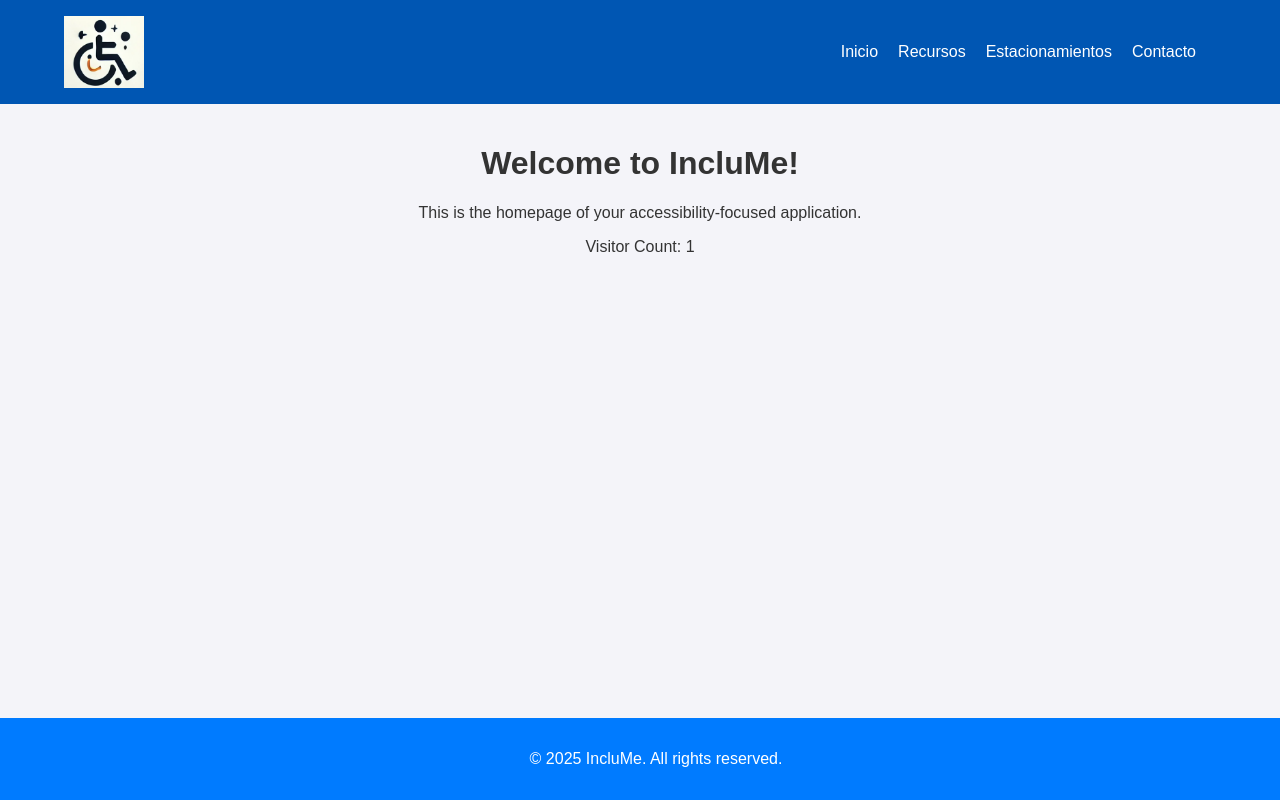
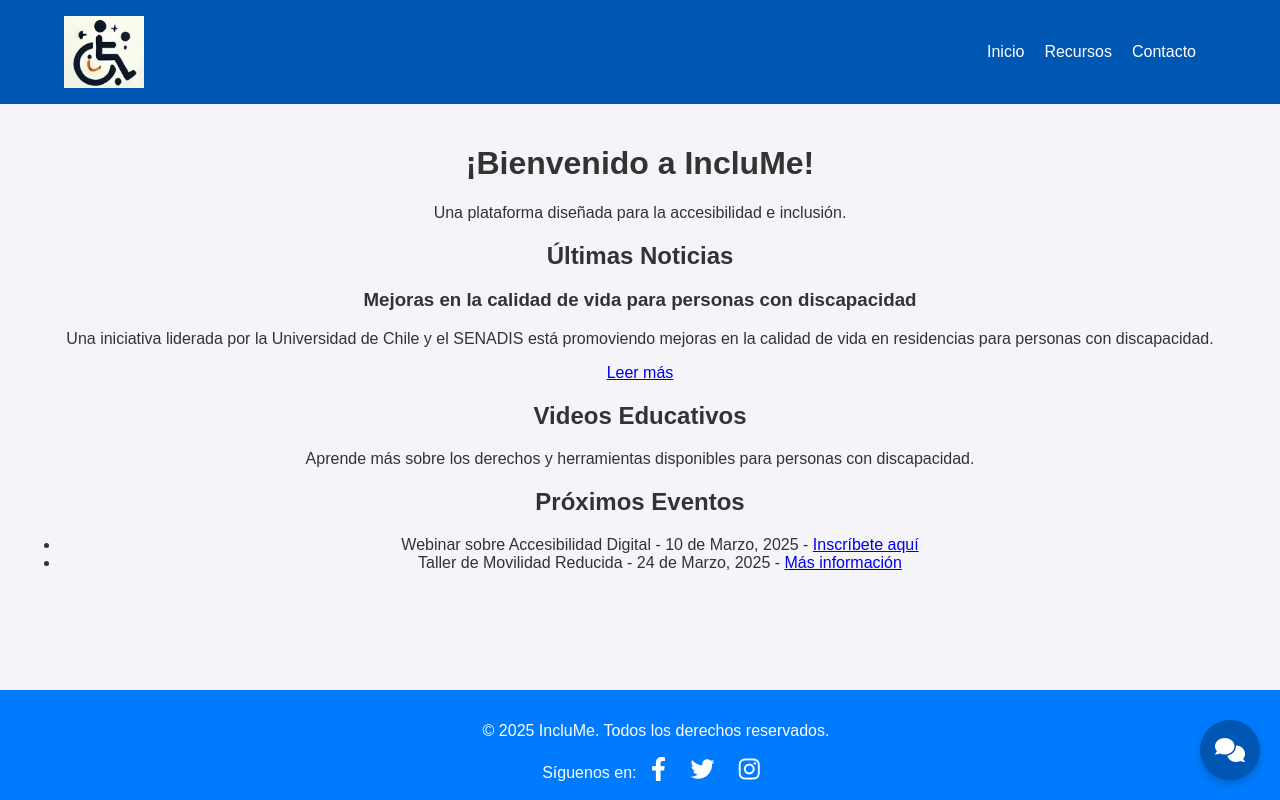
Before and after one commit to Crohnoz/IncluMe, a Django app: page / in a window 1280 px wide. Run offline with Django 5.2, Linux system fonts and the light colour scheme.

Commit message:
Mejoras en el diseño, integración del modal de chatbot y nuevos estilos en CSS

```diff
--- a/static/styles.css
+++ b/static/styles.css
@@ -1,3 +1,4 @@
+/* styles.css */
 body {
     font-family: Arial, sans-serif;
     background-color: #f4f4f9;
@@ -8,38 +9,50 @@ body {
 
 header {
     background-color: #0056b3; /* Deep blue */
-    color: white;
-    padding: 1rem 0;
+    padding: 1rem 0; /* Top and bottom padding */
 }
 
 header nav {
-    width: 90%;
-    margin: 0 auto;
-    display: flex;
-    align-items: center;
-    justify-content: space-between;
+    width: 90%; /* Adjust width as needed */
+    margin: 0 auto; /* Center the nav within the header */
+    display: flex; /* Uses flexbox for layout */
+    align-items: center; /* Vertically centers the content */
+    justify-content: space-between; /* Spreads the content evenly */
 }
 
 header nav .logo {
-    width: 80px;
-    height: auto;
+    width: 80px; /* Adjust based on actual logo size */
+    height: auto; /* Maintain aspect ratio */
+    margin-right: auto; /* Pushes other nav items to the right */
 }
 
 header nav ul {
     list-style: none;
-    display: flex;
     margin: 0;
     padding: 0;
+    display: flex; /* Aligns the list items in a row */
 }
 
 header nav ul li {
-    margin-right: 20px;
+    margin-right: 20px; /* Space between menu items */
 }
 
 header nav ul li a {
     color: white;
     text-decoration: none;
-    font-size: 16px;
+    font-size: 16px; /* Adjust font size as needed */
+}
+
+.logo-center {
+    display: flex;
+    justify-content: center;
+    align-items: center;
+    margin: 20px 0;
+}
+
+.logo-letters {
+    max-width: 300px; /* Adjust based on actual logo size */
+    height: auto;
 }
 
 main {
@@ -56,3 +69,12 @@ footer {
     bottom: 0;
     width: 100%;
 }
+footer div a {
+    color: white; /* Ajusta el color según tu diseño */
+    margin: 0 10px;
+    font-size: 24px; /* Tamaño de los iconos */
+}
+
+footer div a:hover {
+    color: #ccc; /* Color al pasar el mouse sobre el icono */
+}
--- a/templates/index.html
+++ b/templates/index.html
@@ -5,8 +5,33 @@
 <head>
     <meta charset="UTF-8">
     <meta name="viewport" content="width=device-width, initial-scale=1.0">
-    <title>Welcome to IncluMe</title>
+    <title>Bienvenido a IncluMe</title>
     <link rel="stylesheet" href="{% static 'styles.css' %}">
+    <link rel="stylesheet" href="https://cdnjs.cloudflare.com/ajax/libs/font-awesome/6.0.0-beta3/css/all.min.css">
+    <style>
+        /* Botón flotante del chatbot */
+        .chatbot-button {
+            position: fixed;
+            bottom: 20px;
+            right: 20px;
+            background-color: #0056b3;
+            color: white;
+            border: none;
+            border-radius: 50%;
+            width: 60px;
+            height: 60px;
+            font-size: 24px;
+            display: flex;
+            justify-content: center;
+            align-items: center;
+            box-shadow: 0 4px 8px rgba(0, 0, 0, 0.2);
+            cursor: pointer;
+        }
+
+        .chatbot-button:hover {
+            background-color: #004494;
+        }
+    </style>
 </head>
 <body>
     <header>
@@ -15,24 +40,56 @@
             <ul>
                 <li><a href="/">Inicio</a></li>
                 <li><a href="/resources/">Recursos</a></li>
-                <li><a href="/parking/">Estacionamientos</a></li>
                 <li><a href="/contact/">Contacto</a></li>
             </ul>
         </nav>
     </header>
+
     <main>
-        <h1>Welcome to IncluMe!</h1>
-        <p>This is the homepage of your accessibility-focused application.</p>
-        <p>Visitor Count: <span id="visitCount"></span></p>
+        <h1>¡Bienvenido a IncluMe!</h1>
+        <p>Una plataforma diseñada para la accesibilidad e inclusión.</p>
+
+        <!-- Sección de noticias -->
+        <section>
+            <h2>Últimas Noticias</h2>
+            <div class="news-carousel">
+                <div class="news-item">
+                    <h3>Mejoras en la calidad de vida para personas con discapacidad</h3>
+                    <p>Una iniciativa liderada por la Universidad de Chile y el SENADIS está promoviendo mejoras en la calidad de vida en residencias para personas con discapacidad.</p>
+                    <a href="https://radio.uchile.cl/2024/12/17/u-de-chile-y-senadis-promueven-calidad-de-vida-en-residencias-para-personas-con-discapacidad/" target="_blank">Leer más</a>
+                </div>
+            </div>
+        </section>
+
+        <!-- Sección de videos -->
+        <section>
+            <h2>Videos Educativos</h2>
+            <p>Aprende más sobre los derechos y herramientas disponibles para personas con discapacidad.</p>
+        </section>
+
+        <!-- Sección de próximos eventos -->
+        <section>
+            <h2>Próximos Eventos</h2>
+            <ul>
+                <li>Webinar sobre Accesibilidad Digital - 10 de Marzo, 2025 - <a href="#">Inscríbete aquí</a></li>
+                <li>Taller de Movilidad Reducida - 24 de Marzo, 2025 - <a href="#">Más información</a></li>
+            </ul>
+        </section>
     </main>
+
     <footer>
-        <p>© 2025 IncluMe. All rights reserved.</p>
+        <p>© 2025 IncluMe. Todos los derechos reservados.</p>
+        <div>
+            Síguenos en:
+            <a href="https://facebook.com/IncluMe" target="_blank"><i class="fab fa-facebook-f"></i></a>
+            <a href="https://twitter.com/IncluMe" target="_blank"><i class="fab fa-twitter"></i></a>
+            <a href="https://instagram.com/IncluMe" target="_blank"><i class="fab fa-instagram"></i></a>
+        </div>
     </footer>
-    <script>
-        let count = localStorage.getItem('page_view');
-        count = count ? parseInt(count) + 1 : 1;
-        localStorage.setItem('page_view', count);
-        document.getElementById('visitCount').textContent = count;
-    </script>
+
+    <!-- Botón flotante para el chatbot -->
+    <button class="chatbot-button" onclick="window.open('https://chatgpt.com/g/g-678d1ed2778c8191b3b39f4185a95b5b-inclume', '_blank')">
+        <i class="fas fa-comments"></i>
+    </button>
 </body>
 </html>
```
Also changed, not shown: static/js/visitorCounter.js (added, +13 -0 lines), templates/resources.html (+7 -7 lines).
